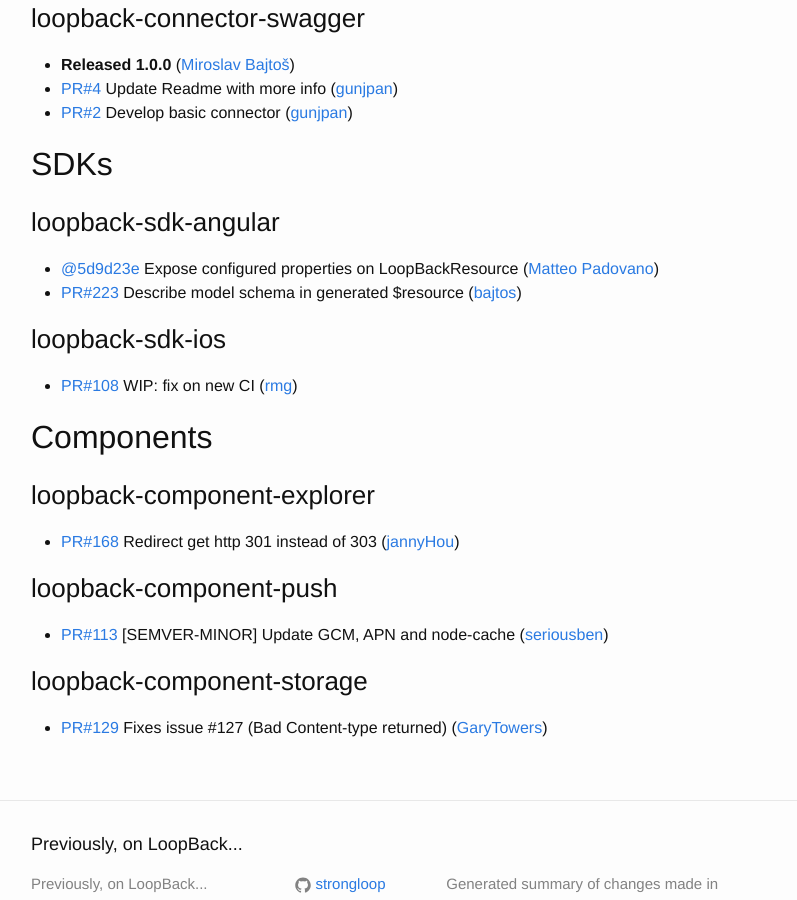
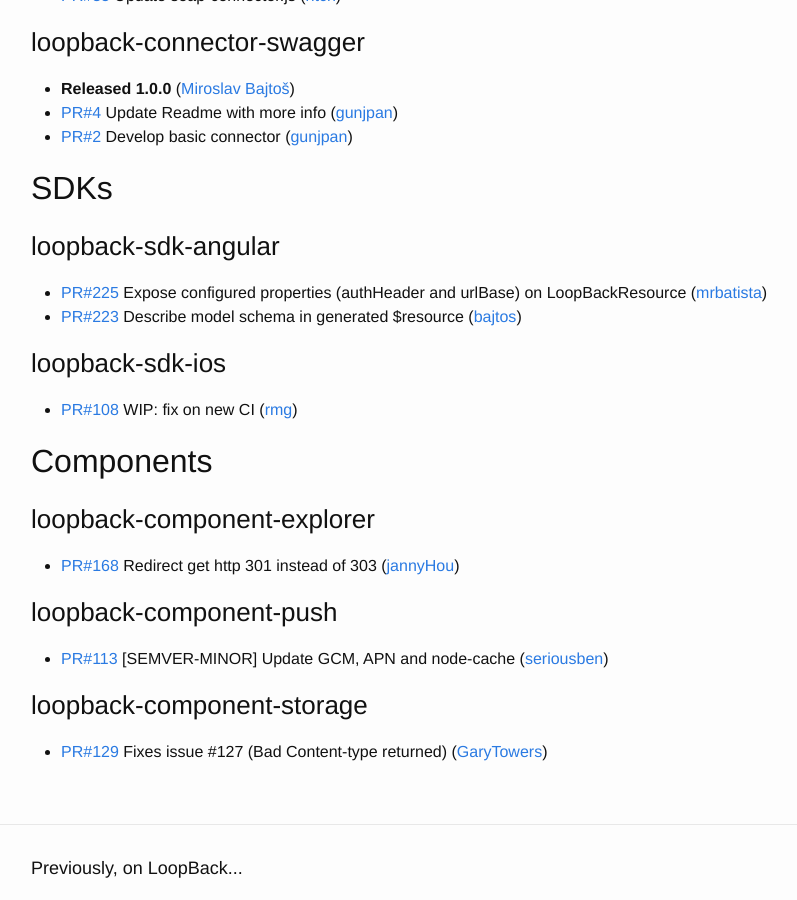
Before and after one commit to strongloop/loopback, a Jekyll site: the page built from index.md, in a window 1280 px wide and 900 px high, scrolled down 4100 px. Shown: the whole window, without its empty margins (239-1036 px from the left). Built offline with Jekyll 4.4.1, drawn with Linux system fonts in a browser that asks for light colours; some of the changed text lies outside the part shown.

Commit message:
Update changelog

```diff
--- a/index.md
+++ b/index.md
@@ -41,6 +41,7 @@
 
 
 ### loopback-boot
+ * [PR#196](https://github.com/strongloop/loopback-boot/pull/196) travis: drop io.js, add Node v4 and v6 ([bajtos](https://github.com/bajtos))
  * **Released 2.19.0** ([Miroslav Bajtoš](https://github.com/bajtos))
 
 
@@ -178,7 +179,7 @@
 ## SDKs
 
 ### loopback-sdk-angular
- * [@5d9d23e](https://github.com/strongloop/loopback-sdk-angular/commit/5d9d23e09d1399176d39ef1c5e51d5f2910793f8) Expose configured properties on LoopBackResource ([Matteo Padovano](https://github.com/mrbatista))
+ * [PR#225](https://github.com/strongloop/loopback-sdk-angular/pull/225) Expose configured properties (authHeader and urlBase) on LoopBackResource ([mrbatista](https://github.com/mrbatista))
  * [PR#223](https://github.com/strongloop/loopback-sdk-angular/pull/223) Describe model schema in generated $resource ([bajtos](https://github.com/bajtos))
 
 
```
Also changed, not shown: other parts of index.md (+1 -1 lines).
